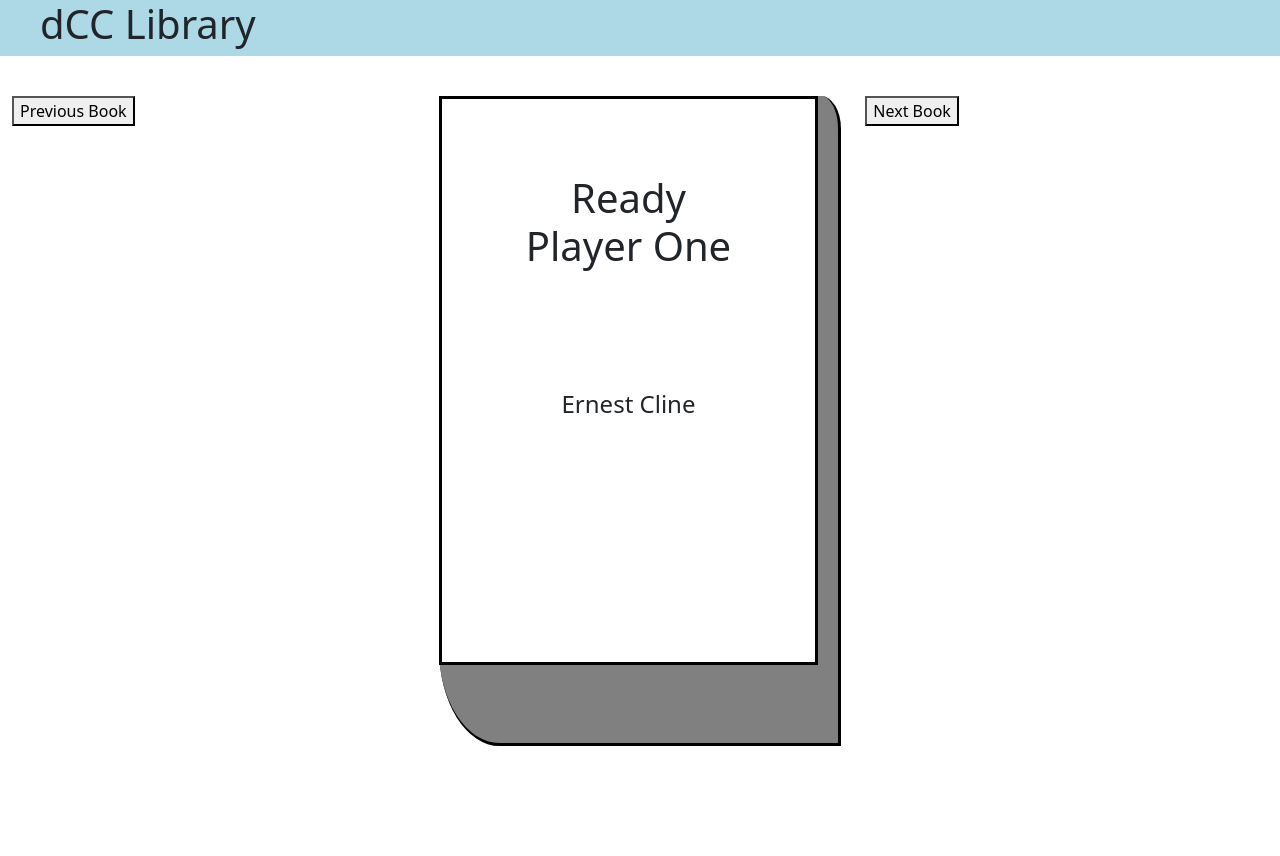
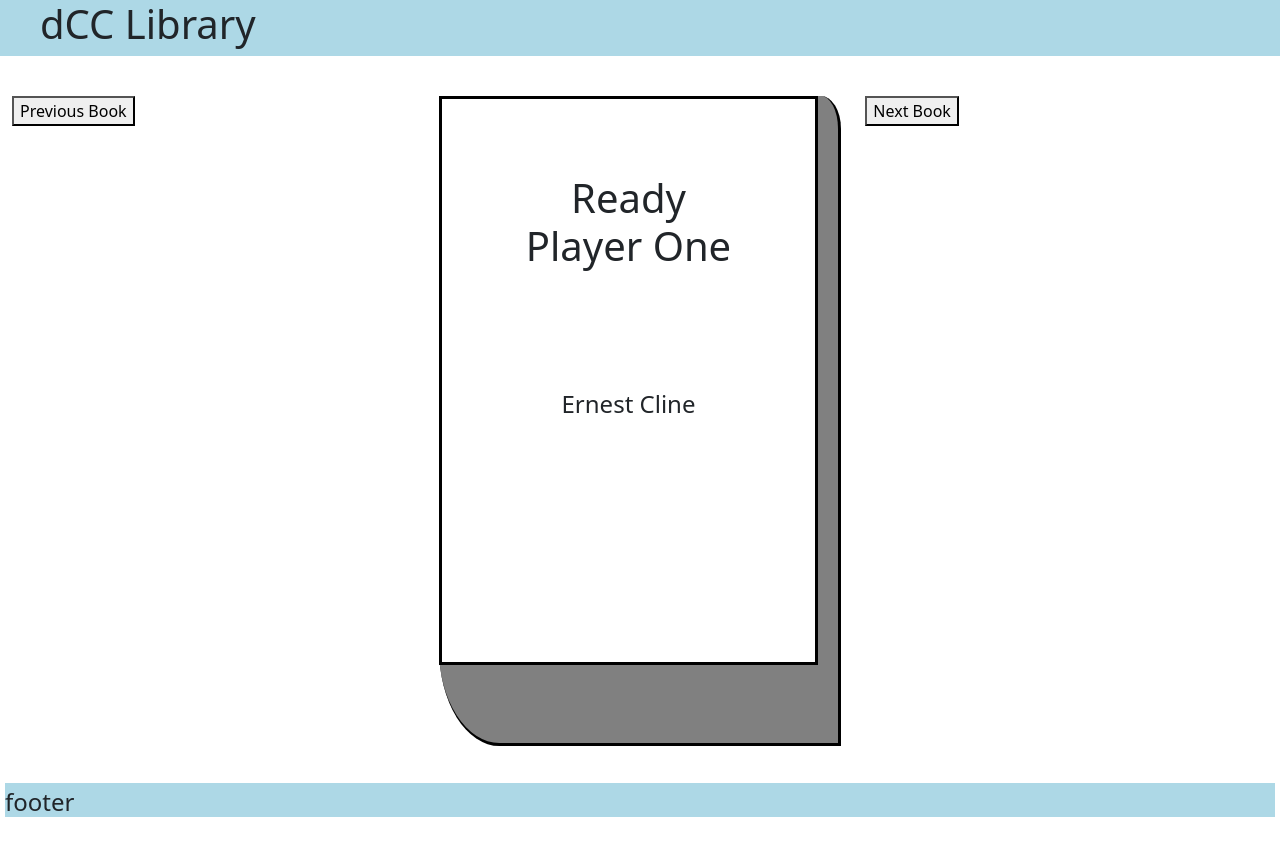
Before and after one commit to giuseppe-g-gelardi/react.js_tutorial, a React (Create React App) app: page / in a window 1280 px wide. Shown: the top 856 px of the page. Before the commit the page ends 800 px from the top, so only its background shows below. Built offline with nearby package versions, Linux system fonts and the light colour scheme.

Commit message:
added footer component

```diff
--- a/src/components/App.jsx
+++ b/src/components/App.jsx
@@ -2,6 +2,7 @@
 import './App.css';
 import TitleBar from './TitleBar/TitleBar';
 import BookViewer from './BookViewer/BookViewer';
+import Footer from './Footer/Footer'
 
 class App extends Component {
   constructor(props) {
@@ -45,6 +46,7 @@
       <div className='container-fluid'>
         <TitleBar />
         <BookViewer book={this.books[this.state.bookNumber]} nextBook={this.goToNextBook} previousBook={this.goToPreviousBook} />
+        <Footer />
       </div>
     );
   }
--- /dev/null
+++ b/src/components/Footer/Footer.css
@@ -0,0 +1,9 @@
+.footer {
+  background-color: lightblue;
+  width: 100%;
+}
+
+h4 {
+  padding-top: 0.2em;
+  padding-right: 1em;
+}
--- /dev/null
+++ b/src/components/Footer/Footer.jsx
@@ -0,0 +1,16 @@
+import React from 'react';
+import './Footer.css'
+
+const Footer = (props) => {
+  return (
+    <div className="row row-space">
+      <div className="col-md-12" style={{ padding: 5 }}>
+        <div className="footer">
+          <h4>footer</h4>
+        </div>
+      </div>
+    </div>
+   );
+}
+
+export default Footer;
```
